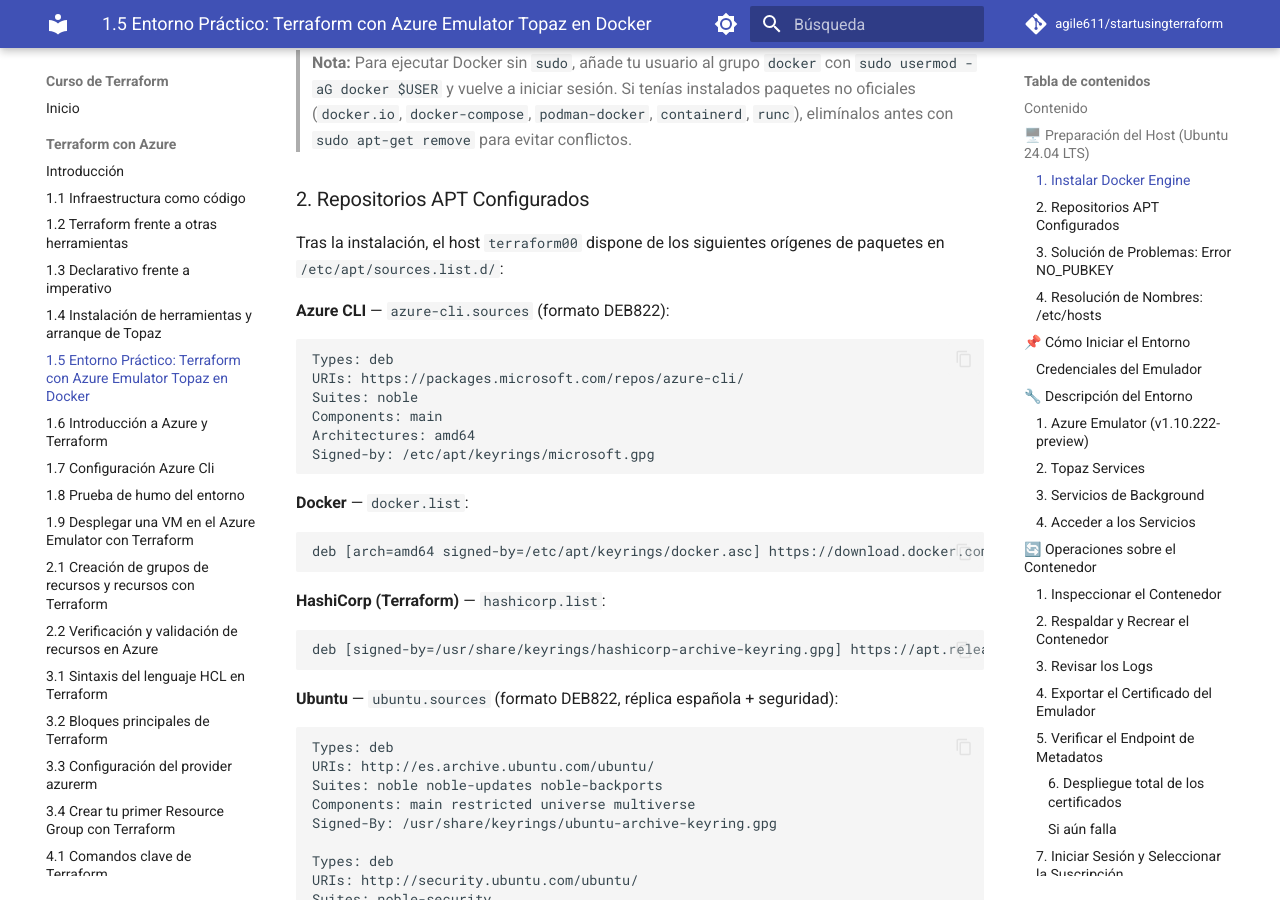
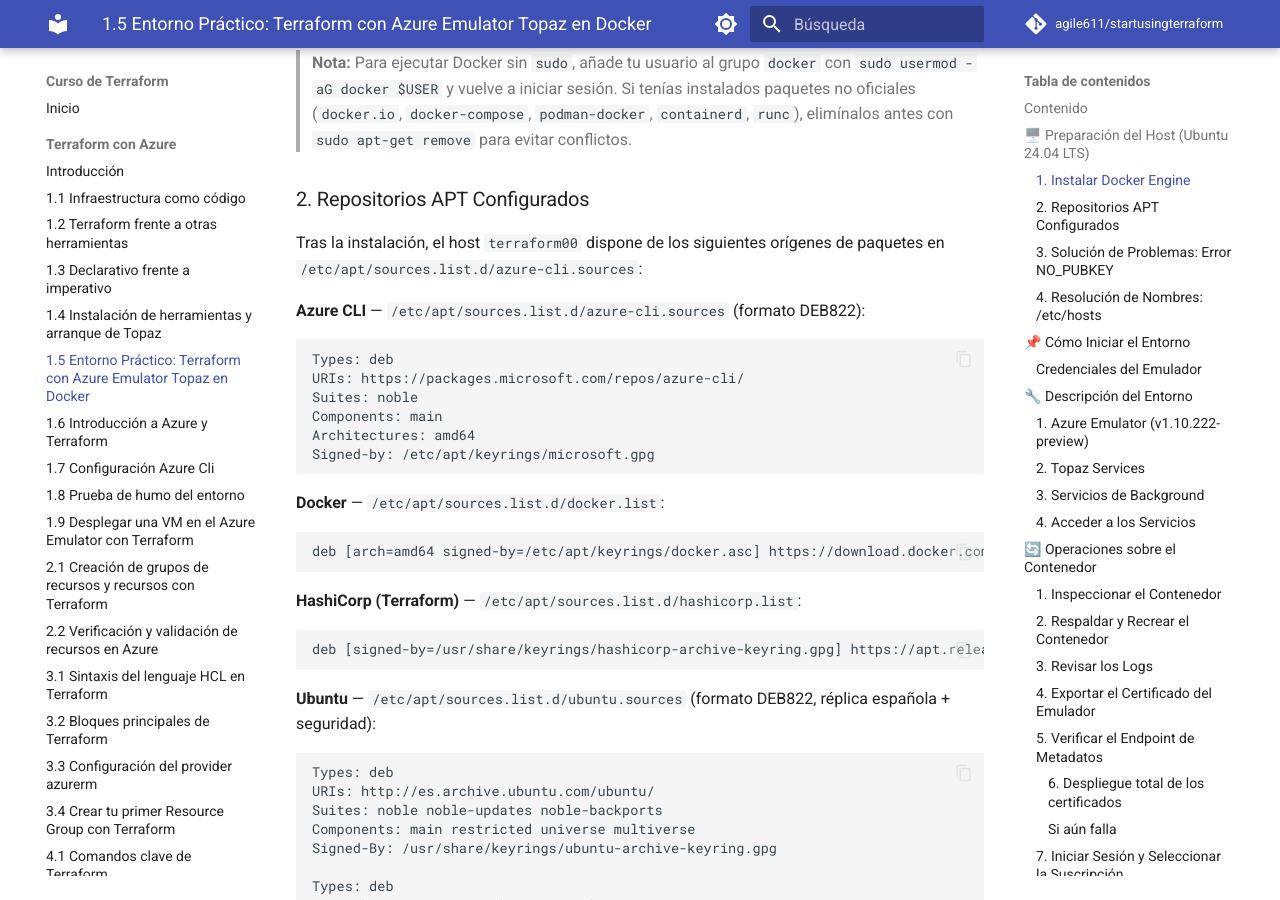
Before and after one commit to agile611/startusingterraform, an MkDocs documentation site: the page built from docs/azure/01-05-Entorno-Practico-Terraform-Azure-Emulator-Topaz-en-Docker.md, in a window 1280 px wide and 900 px high, scrolled down 1295 px. Built offline with MkDocs 1.6.1 and Material for MkDocs 9.7.7, drawn with Linux system fonts in a browser that asks for light colours; comment, search, counter and statistics services are not loaded.

Commit message:
arreglillo

````diff
--- a/docs/azure/01-05-Entorno-Practico-Terraform-Azure-Emulator-Topaz-en-Docker.md
+++ b/docs/azure/01-05-Entorno-Practico-Terraform-Azure-Emulator-Topaz-en-Docker.md
@@ -57,9 +57,9 @@ sudo docker run --rm hello-world
 
 ### 2. Repositorios APT Configurados
 
-Tras la instalación, el host `terraform00` dispone de los siguientes orígenes de paquetes en `/etc/apt/sources.list.d/`:
+Tras la instalación, el host `terraform00` dispone de los siguientes orígenes de paquetes en `/etc/apt/sources.list.d/azure-cli.sources`:
 
-**Azure CLI** — `azure-cli.sources` (formato DEB822):
+**Azure CLI** — `/etc/apt/sources.list.d/azure-cli.sources` (formato DEB822):
 
 ```text
 Types: deb
@@ -70,19 +70,19 @@ Architectures: amd64
 Signed-by: /etc/apt/keyrings/microsoft.gpg
 ```
 
-**Docker** — `docker.list`:
+**Docker** — `/etc/apt/sources.list.d/docker.list`:
 
 ```text
 deb [arch=amd64 signed-by=/etc/apt/keyrings/docker.asc] https://download.docker.com/linux/ubuntu noble stable
 ```
 
-**HashiCorp (Terraform)** — `hashicorp.list`:
+**HashiCorp (Terraform)** — `/etc/apt/sources.list.d/hashicorp.list`:
 
 ```text
 deb [signed-by=/usr/share/keyrings/hashicorp-archive-keyring.gpg] https://apt.releases.hashicorp.com noble main
 ```
 
-**Ubuntu** — `ubuntu.sources` (formato DEB822, réplica española + seguridad):
+**Ubuntu** — `/etc/apt/sources.list.d/ubuntu.sources` (formato DEB822, réplica española + seguridad):
 
 ```text
 Types: deb
````
